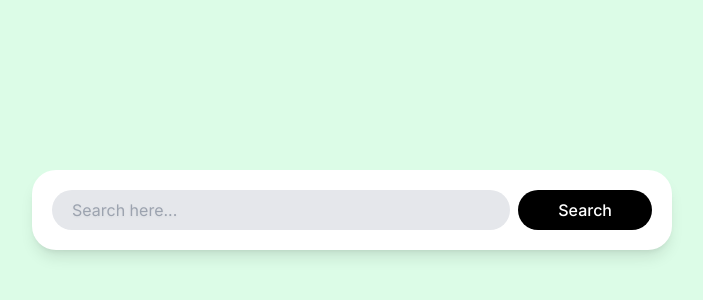
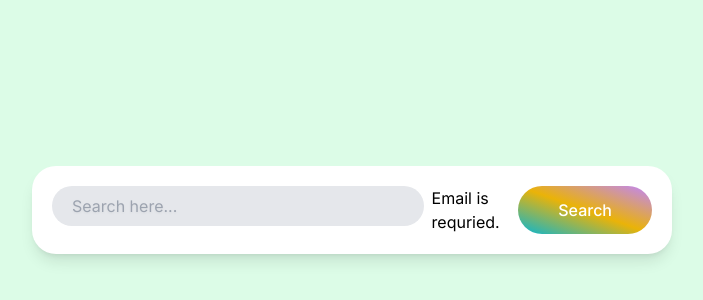
Before and after one commit to Alpaca92/carrot-market-reloaded, a Next.js app: page / in a window 1280 px wide. Shown: the part 190-490 px from the top of the page, without its empty margins (288-991 px from the left). Built offline with nearby package versions, Linux system fonts and the light colour scheme.

Commit message:
#3.6 Form Modifiers (11:32)

```diff
--- a/app/page.tsx
+++ b/app/page.tsx
@@ -3,11 +3,13 @@ export default function Home() {
     <main className='flex items-center justify-center sm:bg-red-100 md:bg-green-100 h-screen p-5 bg-gray-100'>
       <div className='w-full p-5 bg-white shadow-lg rounded-3xl gap-2 max-w-screen-sm flex flex-col md:flex-row'>
         <input
-          type='text'
           placeholder='Search here...'
-          className='w-full placeholder:drop-shadow-sm rounded-full h-10 bg-gray-200 pl-5 py-3 outline-none ring ring-transparent focus:ring-orange-500 focus:ring-offset-2 transition-shadow'
+          required
+          type='email'
+          className='peer invalid:focus:ring-red-500 w-full placeholder:drop-shadow-sm rounded-full h-10 bg-gray-200 pl-5 py-3 outline-none ring ring-transparent focus:ring-orange-500 focus:ring-offset-2 transition-shadow'
         />
-        <button className='bg-black text-white py-2 font-medium rounded-full active:scale-90 outline-none transition-transform md:px-10'>
+        <span className='hidden peer-invalid:block'>Email is requried.</span>
+        <button className='bg-gradient-to-tr from-cyan-500 via-yellow-500 to-purple-400 text-white py-2 font-medium rounded-full active:scale-90 outline-none transition-transform md:px-10'>
           Search
         </button>
       </div>
```
